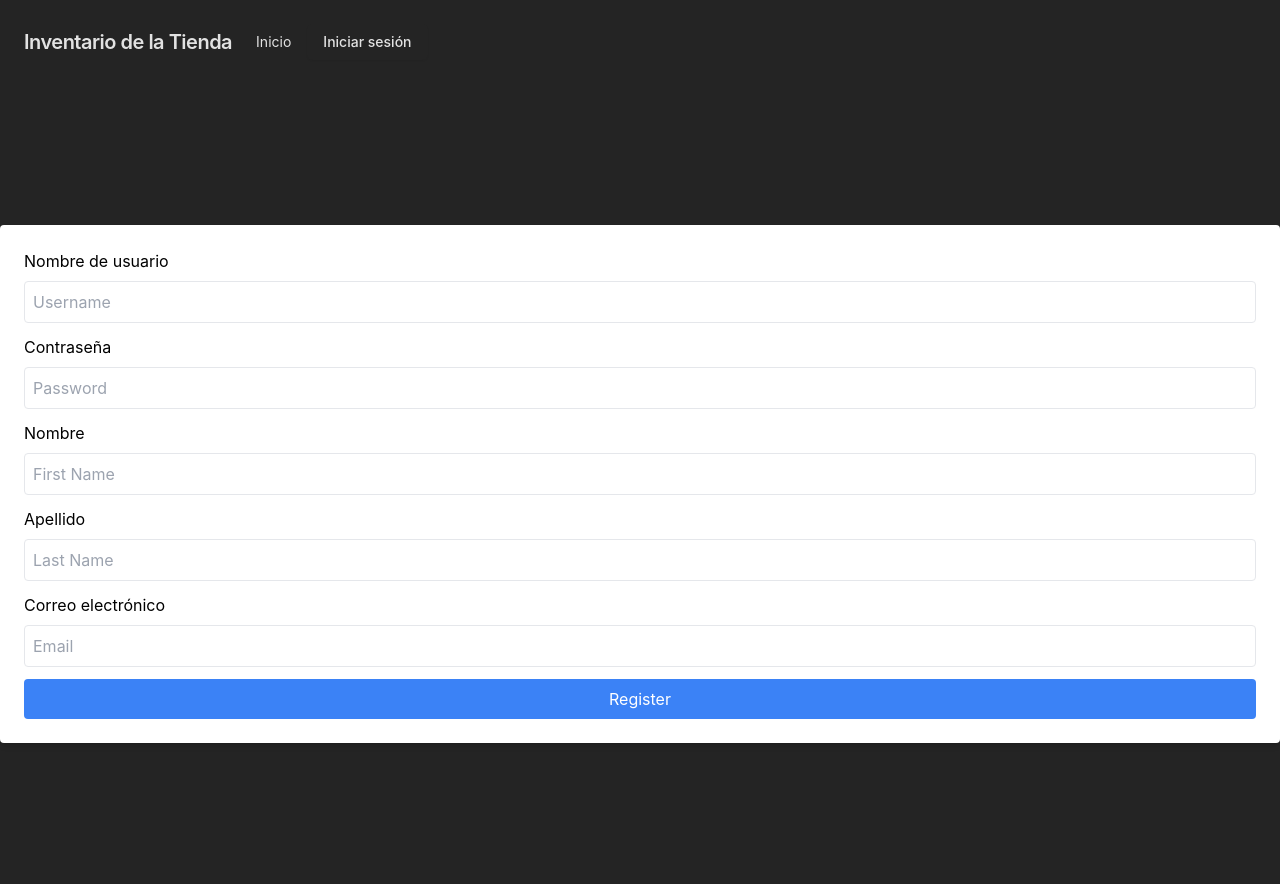
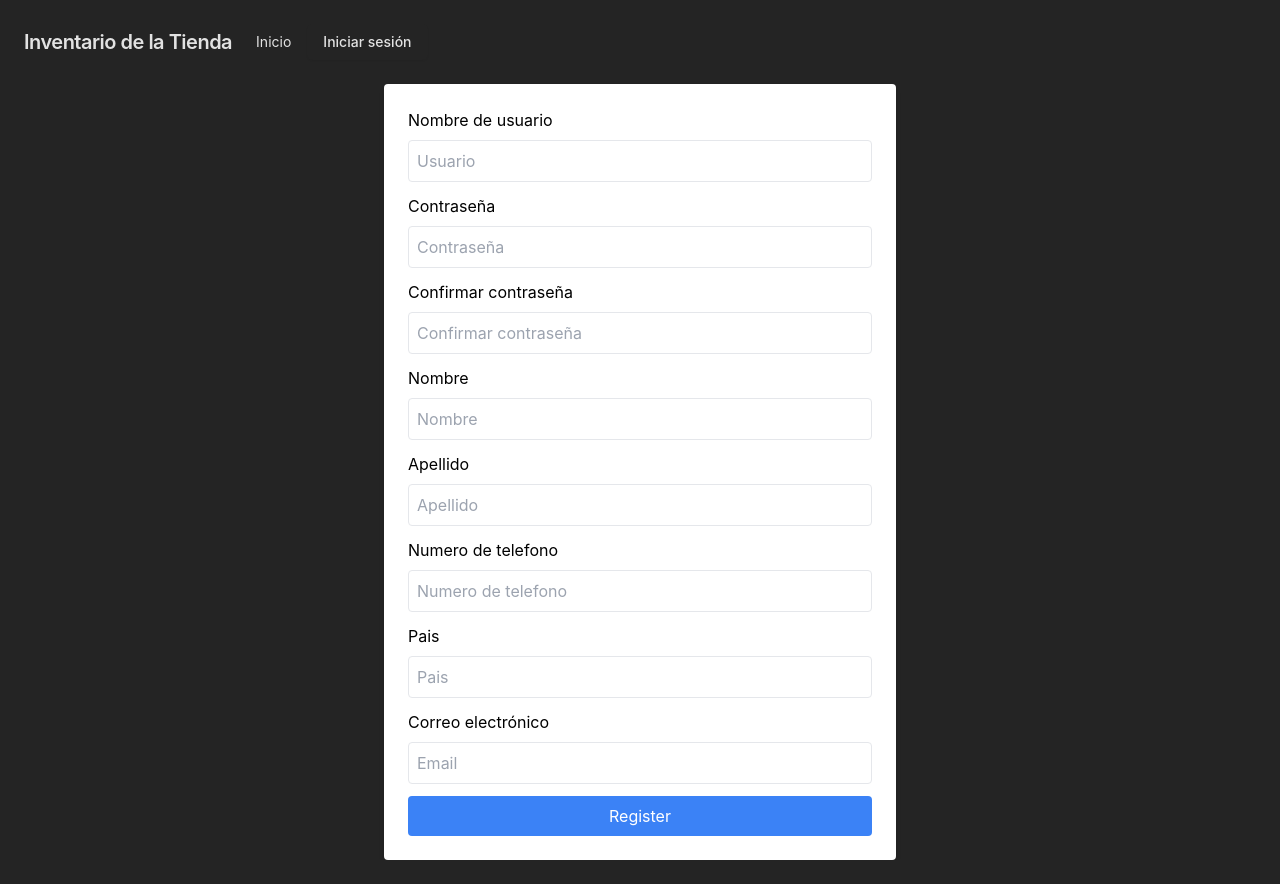
Before and after one commit to JustKillu/WebInventario, a React (Vite) app: page /register in a window 1280 px wide. After the commit the page ends 860 px from the top, so only its background shows below. Built offline with nearby package versions, Linux system fonts and the light colour scheme.

Commit message:
Se añadio nueva logica para iniciar sesion y registrarse

```diff
--- a/src/pages/Login.jsx
+++ b/src/pages/Login.jsx
@@ -41,6 +41,7 @@ const Login = () => {
         if (userResponse.ok) {
             const userData = await userResponse.json();
             localStorage.setItem('user', userData.username);
+            localStorage.setItem('id', userData.id);
             localStorage.setItem('rol', userData.rol);
           }
 
@@ -60,10 +61,10 @@ const Login = () => {
       return () => clearTimeout(timer);
     }
   }, [message]);
-
+// Formulario de login
   return (
-    <div className=" flex items-center justify-center bg-gray-50 py-12 px-4 sm:px-6 lg:px-8">
-      <div className="max-w-md w-full space-y-8">
+      <div className="flex items-start justify-center sm:px-6 lg:px-8 pt-20">
+        <div className="max-w-md w-full space-y-8 bg-white p-10 rounded-lg shadow-md">
           <div>
             <h2 className="mt-6 text-center text-3xl font-extrabold text-gray-900">
               Iniciar Sesión
@@ -79,11 +80,11 @@ const Login = () => {
             <div className="rounded-md shadow-sm -space-y-px">
               <div>
                 <label htmlFor="username" className="sr-only">Usuario</label>
-              <input id="username" name="username" type="text" autoComplete="username" required className="appearance-none rounded-none relative block w-full px-3 py-2 border border-gray-300 placeholder-gray-500 text-white rounded-t-md focus:outline-none focus:ring-indigo-500 focus:border-indigo-500 focus:z-10 sm:text-sm" placeholder="Usuario" value={username} onChange={e => onChange(e)} />
+                <input id="username" name="username" type="text" autoComplete="username" required className="appearance-none rounded-none relative block w-full px-3 py-2 border border-gray-300 placeholder-gray-500 text-white-900 rounded-t-md focus:outline-none focus:ring-indigo-500 focus:border-indigo-500 focus:z-10 sm:text-sm" placeholder="Usuario" value={username} onChange={e => onChange(e)} />
               </div>
               <div>
                 <label htmlFor="password" className="sr-only">Contraseña</label>
-              <input id="password" name="password" type="password" autoComplete="current-password" required className="appearance-none rounded-none relative block w-full px-3 py-2 border border-gray-300 placeholder-gray-500 text-white rounded-b-md focus:outline-none focus:ring-indigo-500 focus:border-indigo-500 focus:z-10 sm:text-sm" placeholder="Contraseña" value={password} onChange={e => onChange(e)} />
+                <input id="password" name="password" type="password" autoComplete="current-password" required className="appearance-none rounded-none relative block w-full px-3 py-2 border border-gray-300 placeholder-gray-500 text-white-900 rounded-b-md focus:outline-none focus:ring-indigo-500 focus:border-indigo-500 focus:z-10 sm:text-sm" placeholder="Contraseña" value={password} onChange={e => onChange(e)} />
               </div>
             </div>
 
@@ -96,6 +97,6 @@ const Login = () => {
         </div>
       </div>
     );
-};
+    }
 
 export default Login;
--- a/src/pages/Register.jsx
+++ b/src/pages/Register.jsx
@@ -4,8 +4,11 @@ import { useNavigate } from 'react-router-dom';
 export default function Form() {
   const [username, setUsername] = useState('');
   const [password, setPassword] = useState('');
+  const [confirmPassword, setConfirmPassword] = useState('');
   const [firstName, setFirstName] = useState('');
   const [lastName, setLastName] = useState('');
+  const [phone, setPhone] = useState('');
+  const [country, setCountry] = useState('');
   const [email, setEmail] = useState('');
   const [alert, setAlert] = useState(null);
   const [success, setSuccess] = useState(null);
@@ -25,12 +28,19 @@ export default function Form() {
       return;
     }
 
+    if (password !== confirmPassword) {
+      setAlert('Las contraseñas no coinciden');
+      return;
+    }
+
     const formData = {
       username,
       password,
       firstName,
       lastName,
-      email
+      phone,
+      country,
+      email,
     };
 
     try {
@@ -54,20 +64,26 @@ export default function Form() {
       console.error(error);
     }
   };
-
+//Formualrio de registro
   return (
-    <div className="flex flex-col items-center justify-center h-screen">
-      {alert && <div className="fixed top-0 right-0 w-1/3 p-4 mb-4 text-center text-white bg-red-500 rounded shadow-lg">{alert}</div>}
-      {success && <div className="fixed top-0 right-0 w-1/3 p-4 mb-4 text-center text-white bg-green-500 rounded shadow-lg">{success}</div>}
-      <form onSubmit={handleSubmit} className="w-full p-6 bg-white rounded shadow-md">
+    <div className="flex flex-col items-center justify-center">
+      {alert && <div className="fixed top-0 right-0 w-1/3 p-4 mb-4 text-center text-white bg-red-200 rounded shadow-lg">{alert}</div>}
+      {success && <div className="fixed top-0 right-0 w-1/3 p-4 mb-4 text-center text-white bg-green-200 rounded shadow-lg">{success}</div>}
+      <form onSubmit={handleSubmit} className="w-2/5 p-6 bg-white rounded shadow-md">
         <label className="block mb-2 text-black">Nombre de usuario</label>
-        <input type="text" placeholder="Username" value={username} onChange={(e) => setUsername(e.target.value)} required className="w-full p-2 mb-3 border rounded" />
+        <input type="text" placeholder="Usuario" value={username} onChange={(e) => setUsername(e.target.value)} required className="w-full p-2 mb-3 border rounded" />
         <label className="block mb-2 text-black">Contraseña</label>
-        <input type="password" placeholder="Password" value={password} onChange={(e) => setPassword(e.target.value)} required className="w-full p-2 mb-3 border rounded" />
+        <input type="password" placeholder="Contraseña" value={password} onChange={(e) => setPassword(e.target.value)} required className="w-full p-2 mb-3 border rounded" />
+        <label className="block mb-2 text-black">Confirmar contraseña</label>
+        <input type="password" placeholder="Confirmar contraseña" value={confirmPassword} onChange={(e) => setConfirmPassword(e.target.value)} required className="w-full p-2 mb-3 border rounded" />
         <label className="block mb-2 text-black">Nombre</label>
-        <input type="text" placeholder="First Name" value={firstName} onChange={(e) => setFirstName(e.target.value)} required className="w-full p-2 mb-3 border rounded" />
+        <input type="text" placeholder="Nombre" value={firstName} onChange={(e) => setFirstName(e.target.value)} required className="w-full p-2 mb-3 border rounded" />
         <label className="block mb-2 text-black">Apellido</label>
-        <input type="text" placeholder="Last Name" value={lastName} onChange={(e) => setLastName(e.target.value)} required className="w-full p-2 mb-3 border rounded" />
+        <input type="text" placeholder="Apellido" value={lastName} onChange={(e) => setLastName(e.target.value)} required className="w-full p-2 mb-3 border rounded" />
+        <label className="block mb-2 text-black">Numero de telefono</label>
+        <input type="text" placeholder="Numero de telefono" value={phone} onChange={(e) => setPhone(e.target.value)} required className="w-full p-2 mb-3 border rounded" />
+        <label className="block mb-2 text-black">Pais</label>
+        <input type="text" placeholder="Pais" value={country} onChange={(e) => setCountry(e.target.value)} required className="w-full p-2 mb-3 border rounded" />
         <label className="block mb-2 text-black">Correo electrónico</label>
         <input type="email" placeholder="Email" value={email} onChange={(e) => setEmail(e.target.value)} required className="w-full p-2 mb-3 border rounded" />
         <button type="submit" className="w-full p-2 text-white bg-blue-500 rounded hover:bg-blue-600">Register</button>
```
Lines whose indentation alone changed are shown as unchanged.
